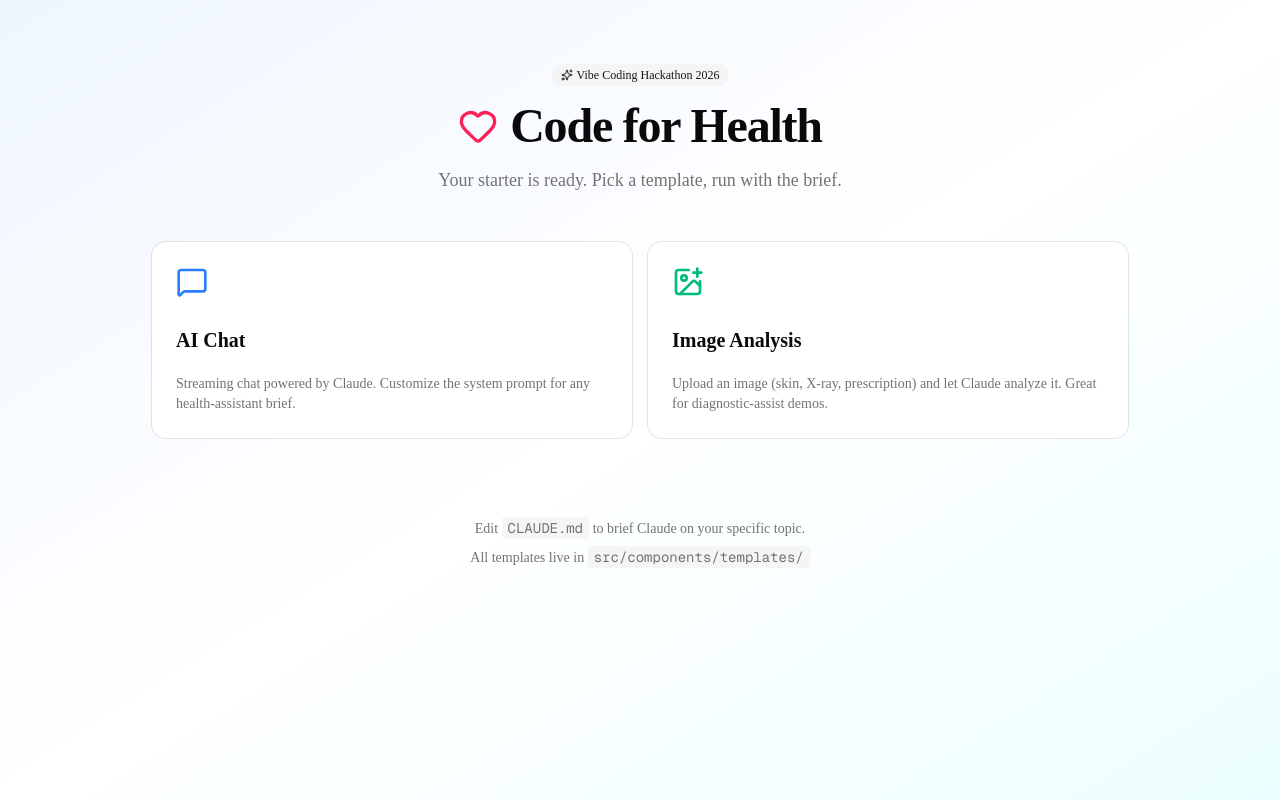
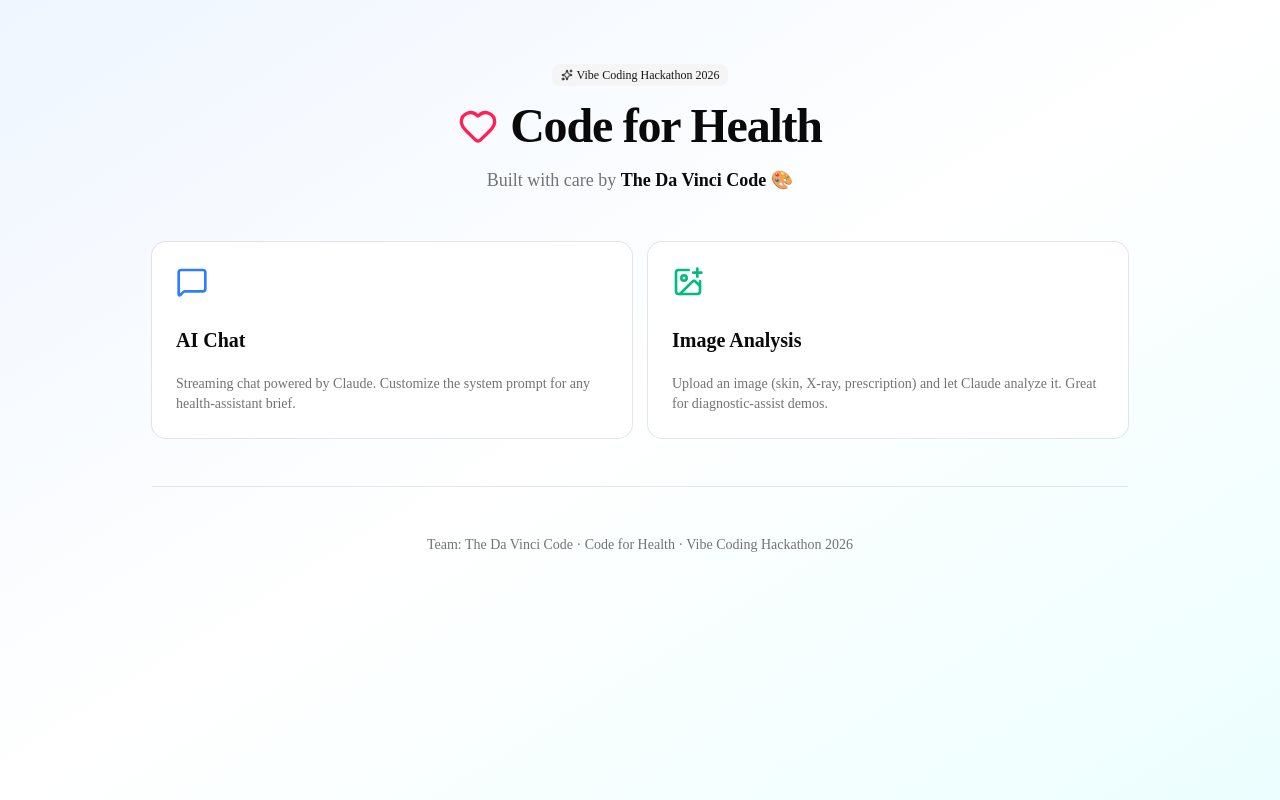
Before and after one commit to Baounna/lalla-ai, a Next.js app: page / in a window 1280 px wide. Built offline with nearby package versions, Linux system fonts and the light colour scheme.

Commit message:
Add The Da Vinci Code team branding

```diff
--- a/src/app/layout.tsx
+++ b/src/app/layout.tsx
@@ -13,8 +13,8 @@
 });
 
 export const metadata: Metadata = {
-  title: "Create Next App",
-  description: "Generated by create next app",
+  title: "The Da Vinci Code · Code for Health",
+  description: "Vibe Coding Hackathon 2026 — health AI by The Da Vinci Code",
 };
 
 export default function RootLayout({
--- a/src/app/page.tsx
+++ b/src/app/page.tsx
@@ -16,7 +16,7 @@
             Code for Health
           </h1>
           <p className="text-lg text-muted-foreground max-w-xl mx-auto">
-            Your starter is ready. Pick a template, run with the brief.
+            Built with care by <span className="font-semibold text-foreground">The Da Vinci Code</span> 🎨
           </p>
         </header>
 
@@ -42,10 +42,11 @@
           </Link>
         </section>
 
-        <section className="text-center text-sm text-muted-foreground space-y-2 pt-8">
-          <p>Edit <code className="bg-muted px-1.5 py-0.5 rounded">CLAUDE.md</code> to brief Claude on your specific topic.</p>
-          <p>All templates live in <code className="bg-muted px-1.5 py-0.5 rounded">src/components/templates/</code></p>
-        </section>
+        <footer className="text-center text-sm text-muted-foreground pt-8 border-t">
+          <p className="pt-4">
+            <span className="font-medium">Team: The Da Vinci Code</span> · Code for Health · Vibe Coding Hackathon 2026
+          </p>
+        </footer>
       </main>
     </div>
   );
```
